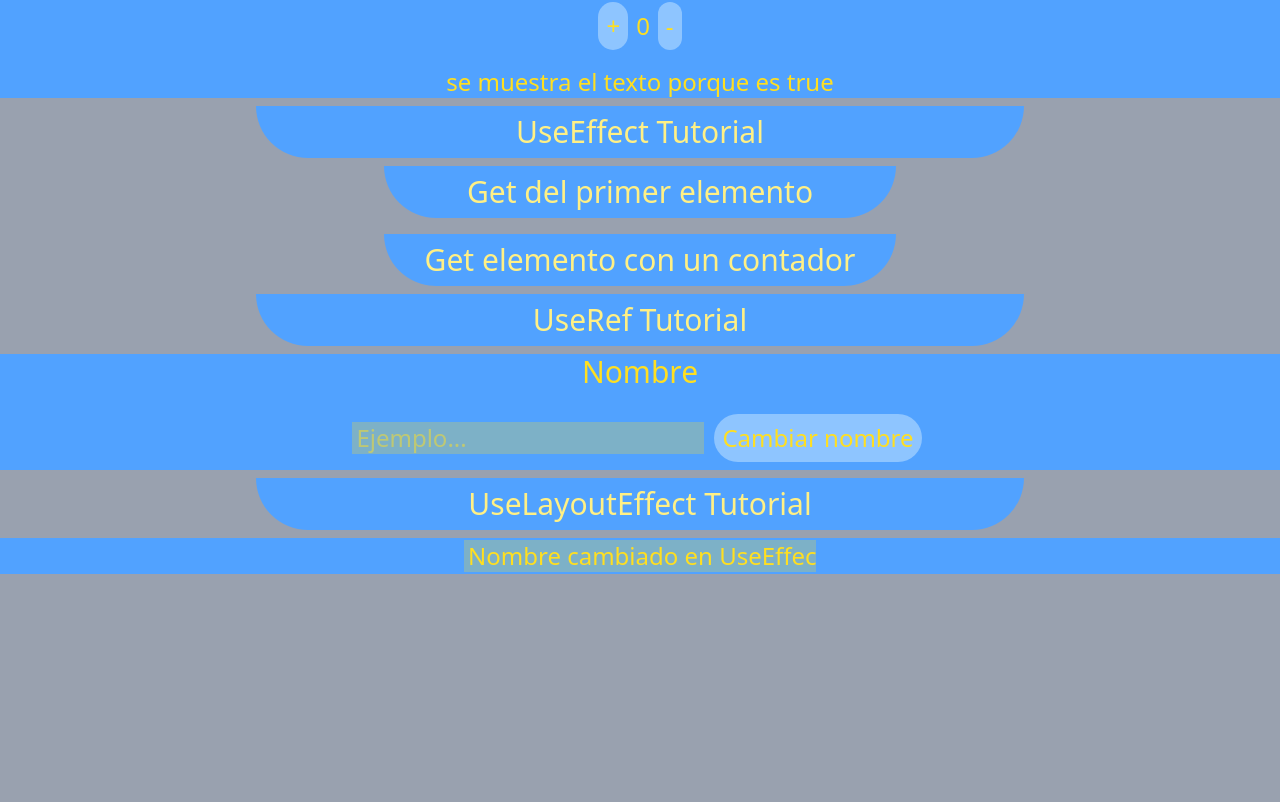
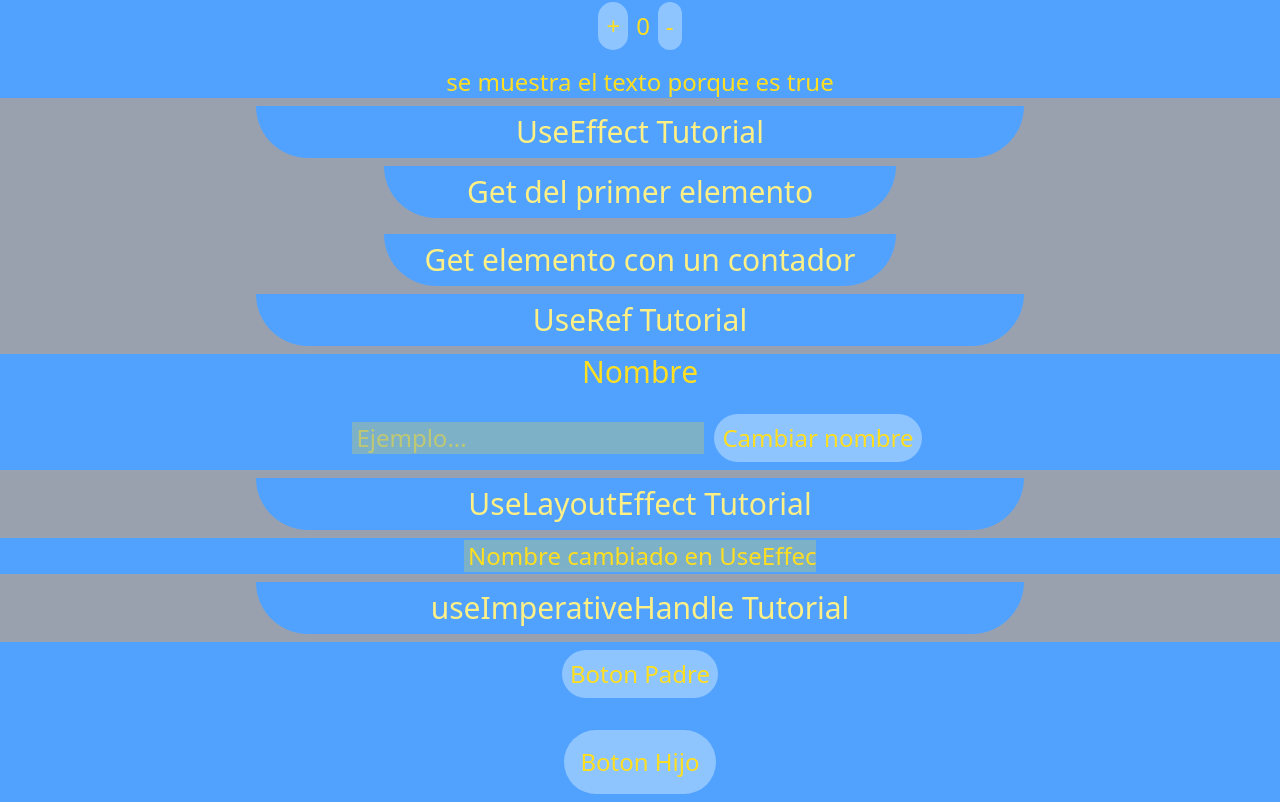
Before and after one commit to DamianNimoJarquez/PruebasReactHooks, a React (Vite) app: page / in a window 1280 px wide. Shown: the part 478-1280 px from the top of the page. Before the commit the page ends 1052 px from the top, so only its background shows below. Built offline with nearby package versions, Linux system fonts and the light colour scheme; no server answers.

Commit message:
Terminado useimperativehandles Tutorial

```diff
--- a/index.html
+++ b/index.html
@@ -4,7 +4,7 @@
     <meta charset="UTF-8" />
     <title>Pruebas React Hooks</title>
   </head>
-  <body class="bg-gray-400 dark:bg-black">
+  <body class="bg-gray-400 dark:bg-gray-700">
     <div id="root"></div>
     <script type="module" src="/src/main.tsx"></script>
   </body>
--- a/src/App.tsx
+++ b/src/App.tsx
@@ -1,4 +1,5 @@
 import EffectsTutorial from "./assets/hooks/useeffects/EffectsTutorial"
+import ImperativeHandleTutorial from "./assets/hooks/useimperativehandles/ImperativeHandleTutorial"
 import LayoutEffectTutorial from "./assets/hooks/useLayoutEffects/LayoutEffectTutoria"
 import ReduceTutorial from "./assets/hooks/usereduces/ReduceTutorial"
 import RefsTutorial from "./assets/hooks/useRefs/RefsTutorial"
@@ -15,6 +16,7 @@ function App() {
     <EffectsTutorial />
     <RefsTutorial />
     <LayoutEffectTutorial />
+    <ImperativeHandleTutorial />
     </>
   )
 }
--- /dev/null
+++ b/src/assets/hooks/useimperativehandles/ImperativeHandleTutorial.tsx
@@ -0,0 +1,19 @@
+import { useRef } from "react";
+import Cabecera from "../../Components/Cabeceras";
+import ImperativeHandleTutorialButton, { BotonHandle } from "./ImperativeHandleTutorialButtton";
+
+const ImperativeHandleTutorial = () => {
+    const refBoton = useRef<BotonHandle>(null);
+    return (
+        <>
+        <Cabecera titulo="useImperativeHandle Tutorial" />
+        <div className="contenidoUseState">
+            <button onClick={()=>{refBoton.current!.cambiarEstado()}}
+            className="botonesUS">Boton Padre</button>
+            <ImperativeHandleTutorialButton ref={refBoton}/>
+        </div>
+        </>
+     );
+}
+
+export default ImperativeHandleTutorial;
--- /dev/null
+++ b/src/assets/hooks/useimperativehandles/ImperativeHandleTutorialButtton.tsx
@@ -0,0 +1,23 @@
+import { forwardRef, useImperativeHandle, useState } from "react";
+export interface BotonHandle {
+    cambiarEstado: () => void;
+  }
+const ImperativeHandleTutorialButton = forwardRef<BotonHandle>((_, ref) => {
+    const [toggle, setToggle] = useState<boolean>(false);
+    useImperativeHandle(ref,()=>({
+        cambiarEstado(){
+            setToggle(!toggle);
+        }
+    }))
+    return (
+        <>
+        <button className="cursor-pointer bg-blue-300 dark:bg-amber-200 dark:text-green-500 rounded-full p-4 m-2 hover:bg-[#8ea6b6] transition duration-300 ease-in-out dark:transition-all"
+        onClick={()=>setToggle(!toggle)}>
+        Boton Hijo
+        </button>
+        {toggle && <span className="pb-4">Toggle</span>}
+        </>
+     );
+})
+
+export default ImperativeHandleTutorialButton;
```
Also changed, not shown: 1 other file (tests, documents, lock files or other folders).
